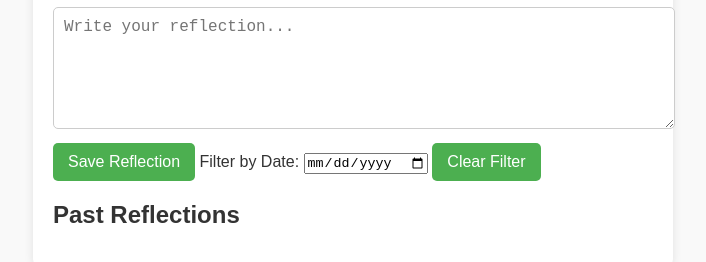
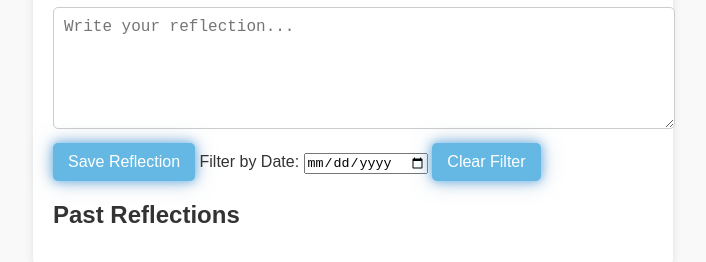
Before and after one commit to aaronEnyetu/daily_reflection_app, a plain HTML site: page index.html in a window 1280 px wide. Shown: the part 150-412 px from the top of the page, without its empty margins (287-993 px from the left). Drawn offline with Linux system fonts and the light colour scheme.

Commit message:
Added styling in the buttons

```diff
--- a/style.css
+++ b/style.css
@@ -28,15 +28,18 @@ button {
   margin-top: 10px;
   padding: 10px 15px;
   font-size: 1rem;
-  background-color: #4caf50;
+  background-color: #64b8e3;
   color: white;
   border: none;
   border-radius: 5px;
   cursor: pointer;
+  box-shadow: 0 0 10px #72b9ec, 0 0 20px #4c7faf80;
+  transition: box-shadow 0.3s, background 0.3s;
 }
 
 button:hover {
-  background-color: #45a049;
+  background-color: #f1ea63;
+  box-shadow: 0 0 20px #c9c53d, 0 0 40px #ebd75580;
 }
 
 #reflectionList {
```
